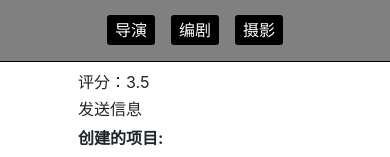
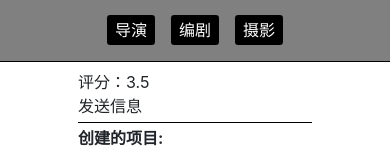
Before and after one commit to JWhoops/team-up, a React (Create React App) app: page /user_profile/1 in a window 390 px wide. Shown: the part 194-351 px from the top of the page. Built offline with nearby package versions, Linux system fonts and the light colour scheme.

Commit message:
adjusted style

```diff
--- a/src/components/pages/recruitDetail/RecruitDetailPage.css
+++ b/src/components/pages/recruitDetail/RecruitDetailPage.css
@@ -170,4 +170,8 @@
     cursor: pointer;
   }
 
+  #recruit-detail-comment-title {
+    margin-top: 10px;
+  }
+
 }
--- a/src/components/pages/recruitDetail/RecruitDetailPage.js
+++ b/src/components/pages/recruitDetail/RecruitDetailPage.js
@@ -41,7 +41,7 @@ function RecruitDetailPage() {
                 </div>
             </div>
             <div className="recruit-detail-info-boxes ">
-                <h5>评论:</h5>
+                <h5 id="recruit-detail-comment-title">评论:</h5>
                 <p className="recruit-detail-comment" ><span className="recruit-detail-comment-username">DDDDD:</span> 拍的很好</p>
                 <p className="recruit-detail-comment" > <span className="recruit-detail-comment-username">我是香蕉: </span>666666666</p>
                 <p className="recruit-detail-comment" > <span className="recruit-detail-comment-username">水儿: </span>我是水牙</p>
--- a/src/components/pages/userProfile/ProfilePage.css
+++ b/src/components/pages/userProfile/ProfilePage.css
@@ -126,14 +126,17 @@
         background-color: grey;
         width: 100%;
         padding-bottom: 4%;
+        border-bottom: 1px solid black;
     }
 
     #profile-page-rating {
-        padding: 0 20% 0 20%;
+        margin: 0 20% 0 20%;
     }
 
     #profile-page-message {
-        padding: 0 20% 0 20%;
+        margin: 0 20% 1.5% 20%;
+        padding-bottom: 1%;
+        border-bottom: 1px solid black;
     }
 
     #profile-page-projects-created h3, #profile-page-projects-joined h3, #profile-page-projects-watching h3 {
@@ -143,4 +146,8 @@
     .profile-page-projects-list {
         padding: 0 20% 0 20%;
     }
+
+    #profile-page-message-border {
+
+    }
   }
--- a/src/components/pages/userProfile/ProfilePage.js
+++ b/src/components/pages/userProfile/ProfilePage.js
@@ -22,6 +22,7 @@ function ProfilePage() {
             <div id="profile-page-message">
                 发送信息
             </div>
+            <div id="profile-page-message-border"></div>
             <div id="profile-page-projects-created">
                 <h3>创建的项目:</h3>
                 <div className="profile-page-projects-list">
```
